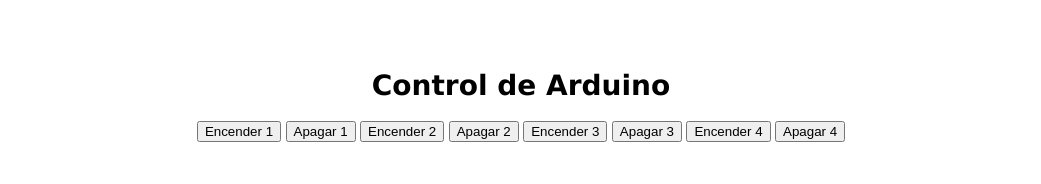
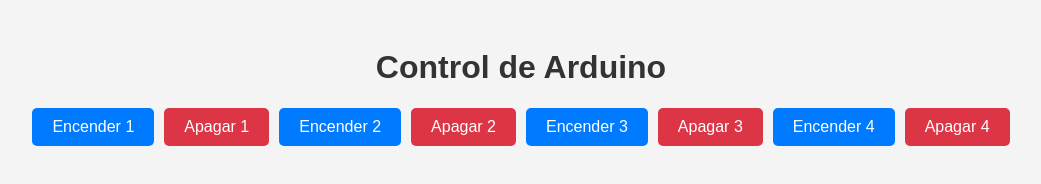
Before and after one commit to antonio198405/web-apps-node-iot-hub-data-visualization-modificado, a website: page public/index.html in a window 1280 px wide. Shown: the whole page, without its empty margins (119-1160 px from the left). Drawn offline with nearby package versions, Linux system fonts and the light colour scheme.

Commit message:
cambios css

```diff
--- a/public/css/style.css
+++ b/public/css/style.css
@@ -1,46 +1,34 @@
 body {
-  font: 14px "Lucida Grande", Helvetica, Arial, sans-serif;
-  padding: 50px;
-  margin: 0;
+  font-family: Arial, sans-serif;
   text-align: center;
+  background-color: #f4f4f4;
+  padding: 20px;
 }
-
-.flexHeader {
+h1 {
+  color: #333;
+}
+.button-container {
   display: flex;
-  flex-direction: row;
-  flex-wrap: nowrap;
-  justify-content: space-between;
+  flex-wrap: wrap;
+  justify-content: center;
+  gap: 10px;
 }
-
-a {
-  color: #00B7FF;
+button {
+  background-color: #007bff;
+  color: white;
+  border: none;
+  padding: 10px 20px;
+  font-size: 16px;
+  cursor: pointer;
+  border-radius: 5px;
+  transition: background 0.3s;
 }
-
-body select {
-  padding: 10px 70px 10px 13px;
-  max-width: 100%;
-  height: auto;
-  border: 1px solid #e3e3e3;
-  border-radius: 3px;
-  background: url("https://i.ibb.co/b7xjLrB/selectbox-arrow.png") right center no-repeat;
-  background-color: #fff;
-  color: #444444;
-  line-height: 16px;
-  appearance: none;
-  /* this is must */ -webkit-appearance: none;
-  -moz-appearance: none;
+button:hover {
+  background-color: #0056b3;
 }
-
-/* body select.select_box option */
-body select option {
-  padding: 0 4px;
+.off {
+  background-color: #dc3545;
 }
-
-/* for Edge */
-select::-ms-expand {
-  display: none;
+.off:hover {
+  background-color: #a71d2a;
 }
-
-select:disabled::-ms-expand {
-  background: #f60;
-}
```
